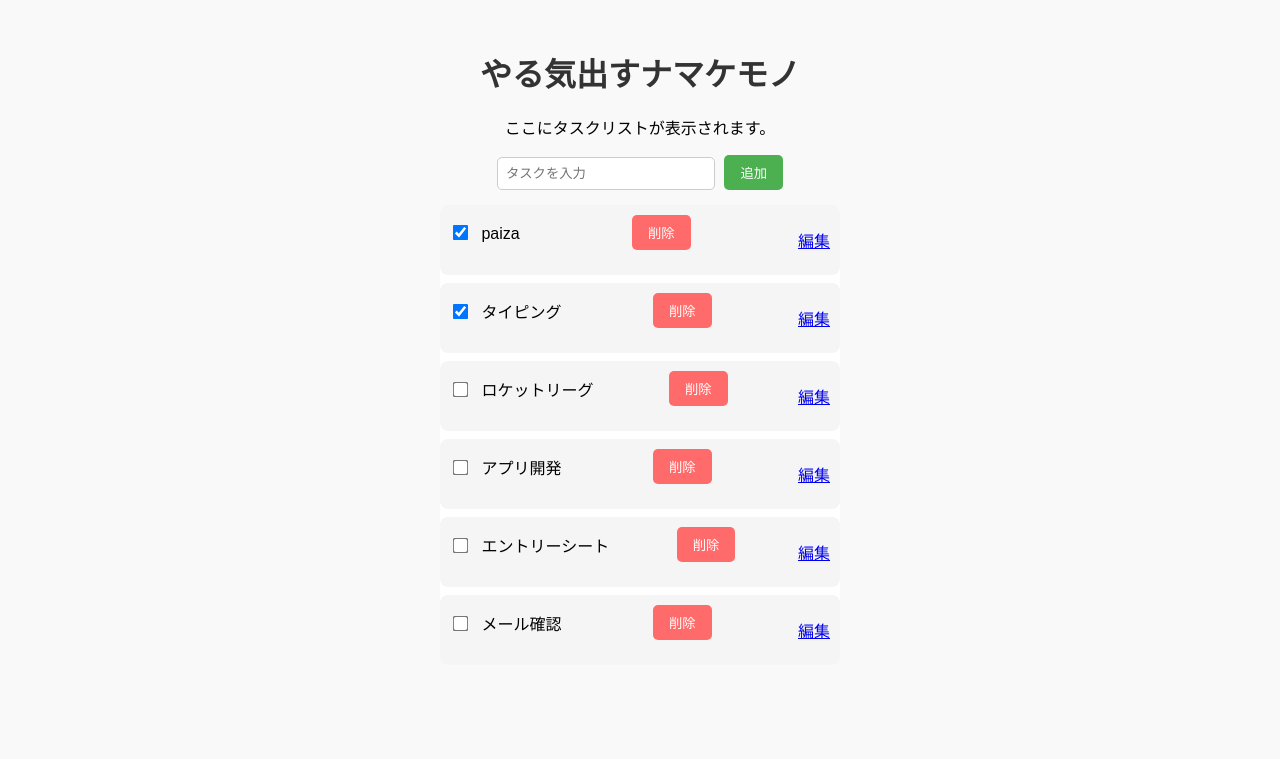
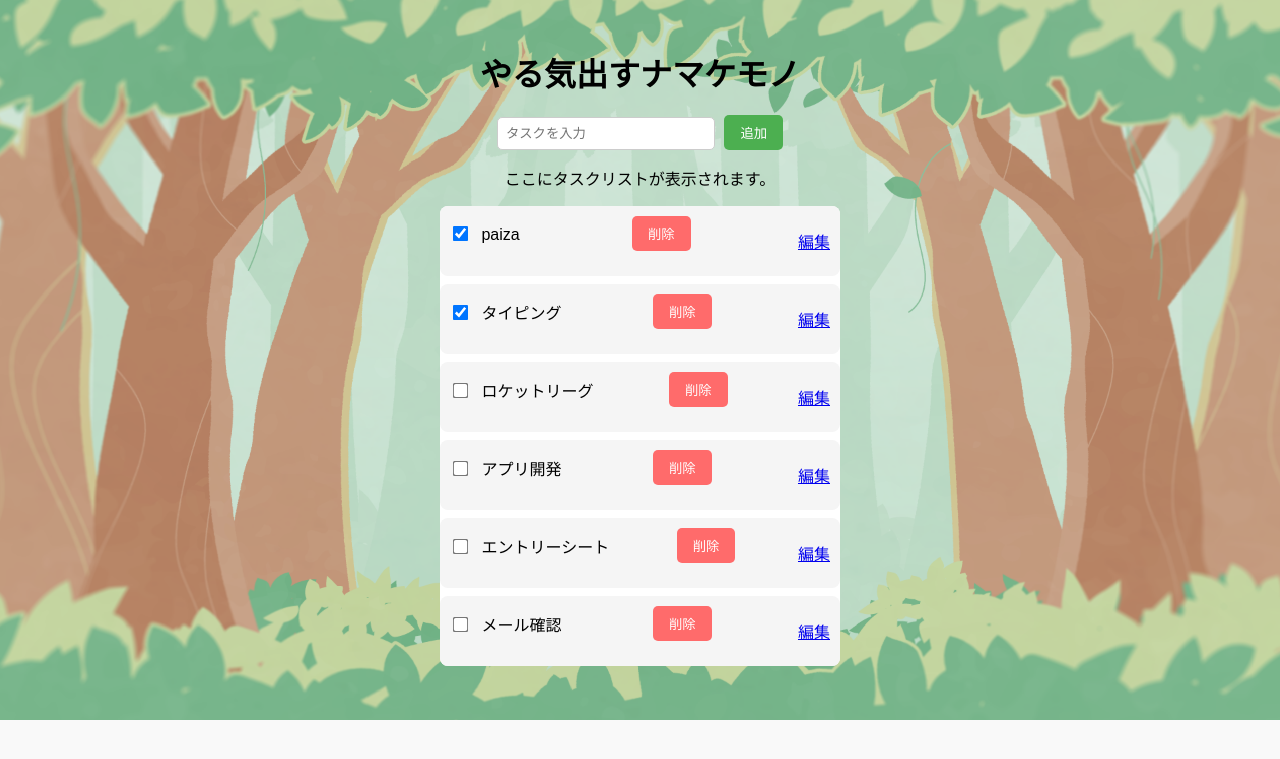
Before and after one commit to kome0024/app_todo, a Flask app: page / in a window 1280 px wide. Shown: the top 759 px of the page. Run offline with Flask 3, Linux system fonts and the light colour scheme; parts of the project's set-up code (start-up, migrations or seed data) failed here and were passed over.

Commit message:
デザイン変更

```diff
--- a/static/style.css
+++ b/static/style.css
@@ -1,17 +1,21 @@
 body {
     font-family: Arial, sans-serif;
     background: #f9f9f9;
+    background-image: url(background/bg_1.png);
+    background-repeat: no-repeat;
+    background-size: cover;
     padding: 20px;
     text-align: center;
 }
 
 h1 {
-    color: #333;
+    color: #000000;
     margin-bottom: 20px;
 }
 
 form {
     margin-bottom: 15px;
+    text-align: center;
 }
 
 input[type="text"] {
--- a/templates/index.html
+++ b/templates/index.html
@@ -9,11 +9,11 @@
 <body>
     <h1>やる気出すナマケモノ</h1>
 
-    <p>ここにタスクリストが表示されます。</p>
     <form method="post">
         <input type="text" name="task" placeholder="タスクを入力" required maxlength="17">
         <button type="submit" class="add-btn">追加</button>
     </form>
+    <p>ここにタスクリストが表示されます。</p>
 
     <ol>
         {% for task in tasks %}
```
Also changed, not shown: instance/app.db, static/background/bg_1.png (added), 1 other file.
